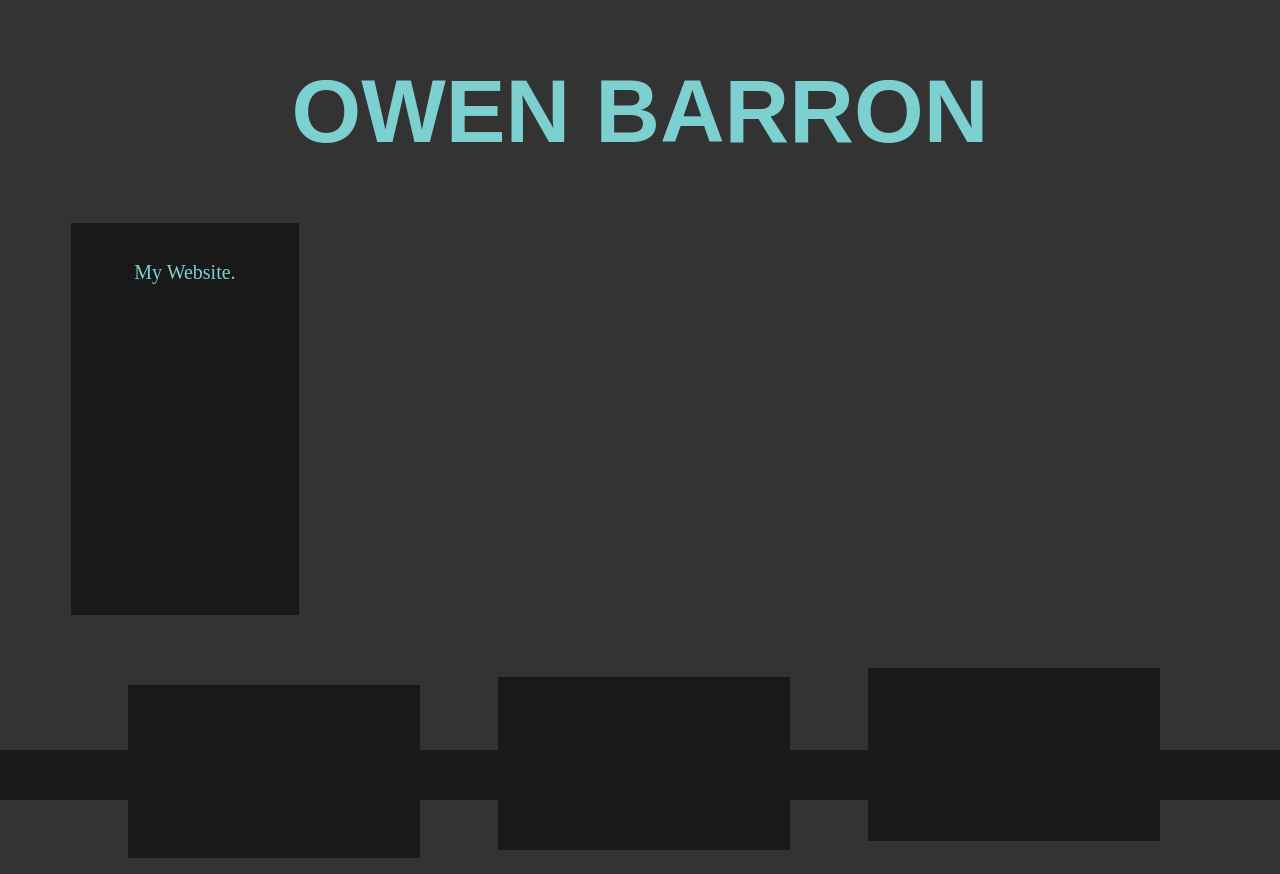
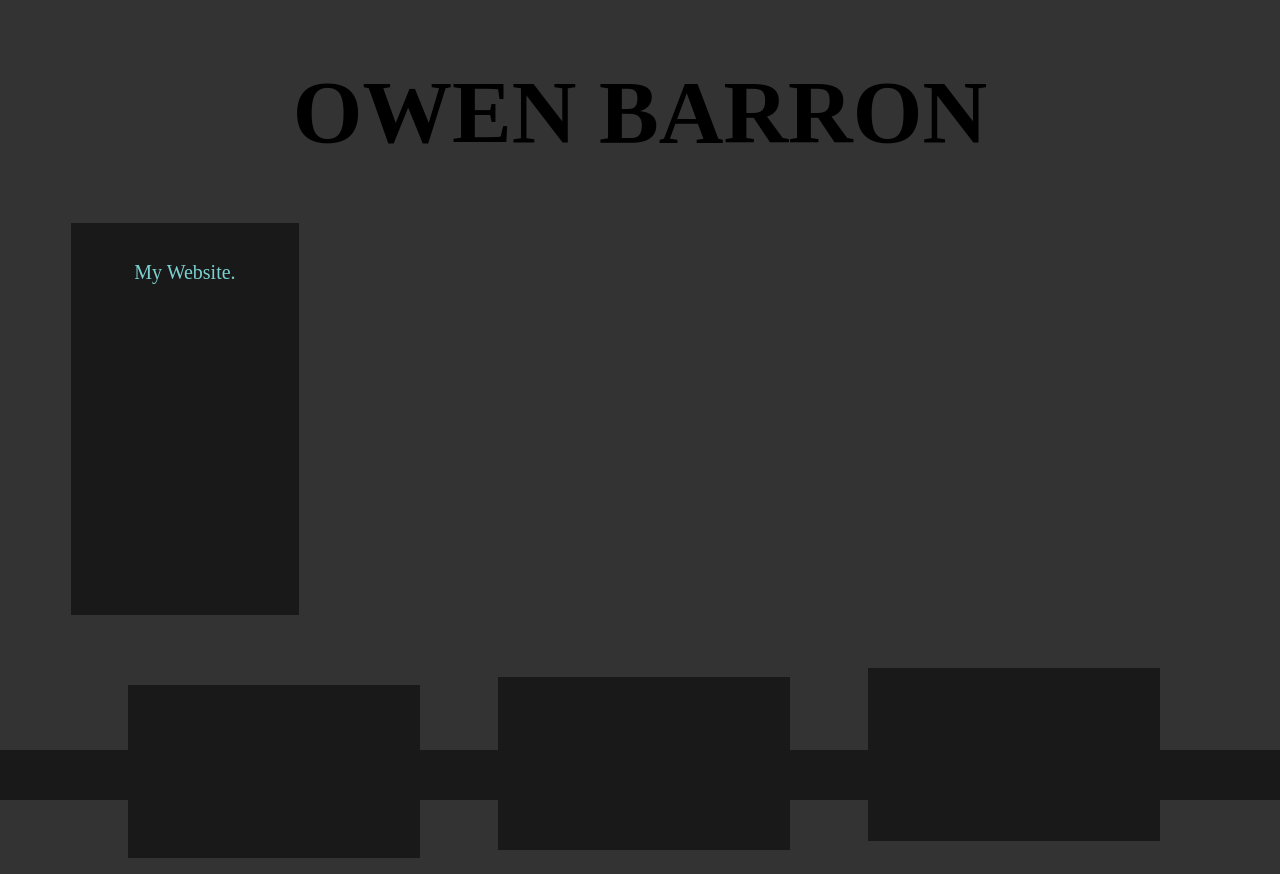
Before and after one commit to owenbar/website, a plain HTML site: page index.html in a window 1280 px wide. Drawn offline with Linux system fonts and the light colour scheme.

Commit message:
Update style.css

```diff
--- a/style.css
+++ b/style.css
@@ -1,8 +1,8 @@
 h1 {
-  color:#7cd0d0;
+  color: #000000;
   text-align: center;
   font-size:7vw;
-  font-family: sans-serif;
+  font-family: serif;
 }
 html{
   height:100%;
```
